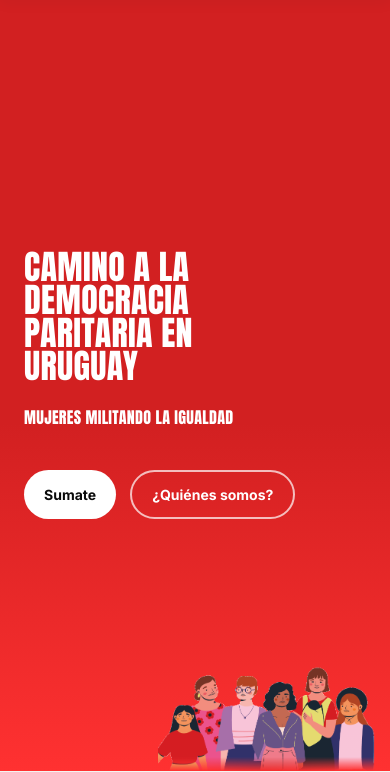
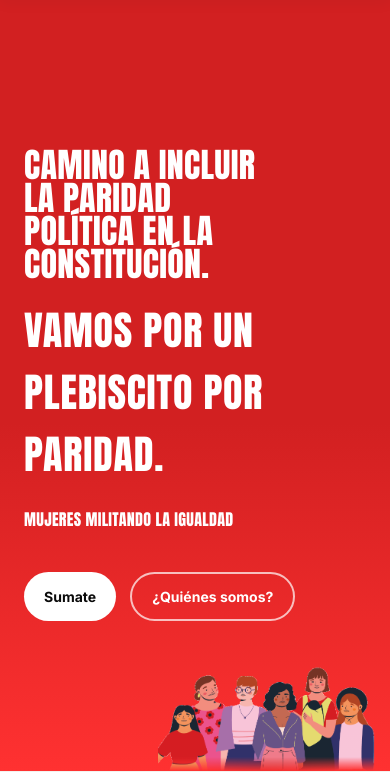
Before and after one commit to juliapresa/mujeresmilitandolaigualdad, a plain HTML site: page index.html in a window 390 px wide. Shown: the part 73-845 px from the top of the page. Drawn offline with Linux system fonts and the light colour scheme.

Commit message:
hago cambios de texto

```diff
--- a/index.html
+++ b/index.html
@@ -131,7 +131,8 @@
 <!-- ===== HERO ===== -->
 <header class="hero">
   <div class="wrap">
-    <h1>Camino a la <em>democracia paritaria</em> en Uruguay</h1>
+    <h1>Camino a incluir la Paridad política en la Constitución.</h1>
+    <p class="h1-sub">Vamos por un plebiscito por Paridad.</p>
     <p class="hero-sub">Mujeres militando la igualdad</p>
     <div class="hero-actions">
       <a href="#sumate" class="btn btn-solid">Sumate</a>
@@ -147,7 +148,7 @@
     <div>
       <div class="eyebrow"><svg style="color:var(--red-deep)"><use href="#ico-fist"/></svg></div>
       <h2 class="section-title">¿Quiénes somos?</h2>
-      <p>Somos un colectivo de mujeres diversas: militantes feministas, militantes de izquierda, militantes feministas de izquierda, y militantes sociales que nos juntamos para impulsar las transformaciones necesarias para que la paridad política sea una realidad en Uruguay.</p>
+      <p>Iniciamos este camino un colectivo de mujeres diversas: militantes feministas, militantes de izquierda, militantes feministas de izquierda, y militantes sociales que nos juntamos para impulsar las transformaciones necesarias para que la paridad política sea una realidad en Uruguay. Invitamos a mujeres que militan en todos los partidos políticos, que votan distintas opciones partidarias a integrarse, unas cuantas ya son parte.</p>
       <p class="callout">No representamos ninguna institución o partido político existente. Actuamos de forma independiente de las estructuras políticas como forma de garantizar nuestro camino.</p>
     </div>
     <div class="quienes-art ground-shadow"><img src="assets/puño_rosado.png" alt="Ilustración de una mujer levantando el puño con fuerza"></div>
@@ -160,7 +161,7 @@
     <div class="meta-copy">
       <div class="eyebrow"><svg><use href="#ico-scale"/></svg></div>
       <h2 class="section-title">¿Hacia dónde vamos?</h2>
-      <p>Caminamos hacia una democracia paritaria, donde la representación de la sociedad sea verdaderamente equitativa.</p>
+      <p>Caminamos hacia un plebiscito por paridad política a votarse en octubre del 2029, hacia una democracia paritaria, donde la representación de la sociedad sea verdaderamente equitativa.</p>
     </div>
     <div class="meta-art ground-shadow"><img src="assets/manos.png" alt="Ilustración de dos manos que se alcanzan"></div>
   </div>
@@ -178,7 +179,7 @@
     <div class="cards">
       <div class="card card-outline">
         <div class="card-icon-wrap"><svg class="card-icon" style="color:var(--red-deep)"><use href="#ico-fist"/></svg></div>
-        <p>Queremos impulsar un proceso de reforma político-electoral para garantizar la participación política de las mujeres en lugares de poder dentro del Estado.</p>
+        <p>Queremos impulsar una iniciativa popular de reforma constitucional para garantizar la participación política de las mujeres en todos los lugares de poder dentro del Estado.</p>
       </div>
 
       <div class="card card-wide card-fill-red">
--- a/styles.css
+++ b/styles.css
@@ -123,11 +123,19 @@ img,svg{display:block;max-width:100%;}
 }
 .hero .wrap{position:relative; z-index:1; width:100%; max-width:var(--max); margin:0 auto; padding:0 24px;}
 .hero h1{
-  font-size:clamp(40px, 7.4vw, 92px);
-  max-width:11ch;
+  font-size:clamp(40px, 7.4vw, 82px);
+  max-width:15ch;
 }
 .hero h1 em{
   font-style:normal;
+  color:var(--white);
+}
+.h1-sub{
+  margin-top:18px;
+  font-family:'Anton',sans-serif;
+  text-transform:uppercase;
+  font-size:clamp(40px, 2.4vw, 20px);
+  letter-spacing:0.02em;
   color:var(--white);
 }
 .hero-sub{
```
